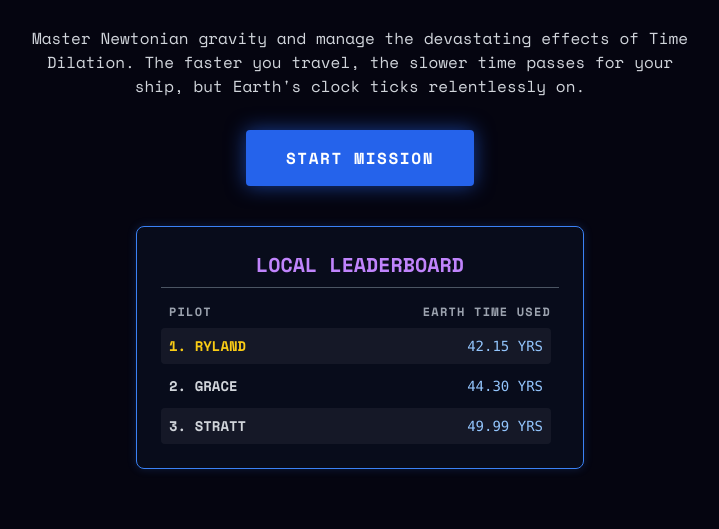
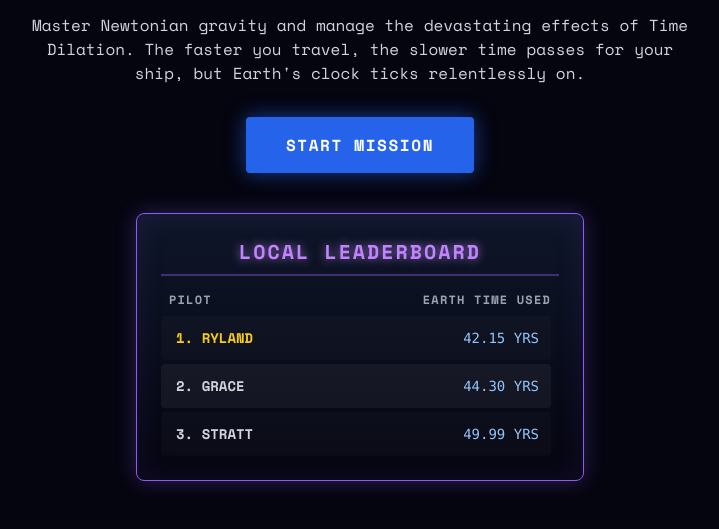
Before and after one commit to abutalhaalam/fun-simple-games, a plain HTML site: page chronos-shift.html in a window 1280 px wide. Shown: the part 227-756 px from the top of the page, without its empty margins (280-999 px from the left). Drawn offline with nearby package versions, Linux system fonts and the light colour scheme; animation ran at ten frames a second.

Commit message:
Enhance leaderboard design and UI elements
Added leaderboard styling and improved UI elements.

```diff
--- a/chronos-shift.html
+++ b/chronos-shift.html
@@ -48,7 +48,46 @@
 
         #main-menu { z-index: 100; pointer-events: auto; }
 
-        .score-row:nth-child(odd) { background-color: rgba(255, 255, 255, 0.05); }
+        /* --- LEADERBOARD CSS COMPONENT --- */
+        .leaderboard-container {
+            background: linear-gradient(180deg, rgba(15, 23, 42, 0.95) 0%, rgba(5, 5, 16, 0.98) 100%);
+            border: 1px solid #8b5cf6;
+            box-shadow: 0 0 20px rgba(139, 92, 246, 0.3), inset 0 0 30px rgba(139, 92, 246, 0.1);
+            border-radius: 12px;
+        }
+        .leaderboard-header {
+            color: #c084fc;
+            text-shadow: 0 0 10px rgba(192, 132, 252, 0.8);
+            border-bottom: 2px solid rgba(139, 92, 246, 0.4);
+            letter-spacing: 0.1em;
+        }
+        .leaderboard-list::-webkit-scrollbar {
+            width: 6px;
+        }
+        .leaderboard-list::-webkit-scrollbar-track {
+            background: rgba(255, 255, 255, 0.05);
+            border-radius: 4px;
+        }
+        .leaderboard-list::-webkit-scrollbar-thumb {
+            background: #8b5cf6;
+            border-radius: 4px;
+        }
+        .score-row {
+            transition: all 0.2s ease;
+            border-left: 3px solid transparent;
+            background-color: rgba(255, 255, 255, 0.02);
+            margin-bottom: 4px;
+        }
+        .score-row:nth-child(even) {
+            background-color: rgba(255, 255, 255, 0.05);
+        }
+        .score-row:hover {
+            background-color: rgba(139, 92, 246, 0.15);
+            border-left: 3px solid #c084fc;
+            transform: translateX(4px);
+        }
+        /* --------------------------------- */
+
     </style>
 </head>
 <body>
@@ -65,13 +104,13 @@
 
         <button id="start-btn" class="px-10 py-4 bg-blue-600 hover:bg-blue-500 text-white font-bold rounded shadow-[0_0_20px_rgba(37,99,235,0.6)] transition-all transform hover:scale-105 tracking-widest mb-10">START MISSION</button>
 
-        <div class="hud-panel p-6 rounded-lg w-full max-w-md">
-            <h2 class="text-xl font-bold text-purple-400 mb-4 text-center border-b border-gray-600 pb-2">LOCAL LEADERBOARD</h2>
+        <div class="leaderboard-container p-6 rounded-lg w-full max-w-md">
+            <h2 class="text-xl font-bold leaderboard-header mb-4 text-center pb-2">LOCAL LEADERBOARD</h2>
             <div class="flex justify-between text-xs text-gray-400 mb-2 px-2 font-bold tracking-widest">
                 <span>PILOT</span>
                 <span>EARTH TIME USED</span>
             </div>
-            <ul id="leaderboard-list" class="space-y-1 max-h-48 overflow-y-auto pr-2">
+            <ul id="leaderboard-list" class="leaderboard-list space-y-1 max-h-48 overflow-y-auto pr-2">
                 <!-- Populated via JS -->
             </ul>
         </div>
@@ -180,7 +219,7 @@
     const ctx = canvas.getContext('2d');
     let width, height;
 
-    // --- UI Elements (Restored) ---
+    // --- UI Elements ---
     const uiAltitude = document.getElementById('altitude');
     const uiVelocity = document.getElementById('velocity');
     const uiVelocityC = document.getElementById('velocity-c');
@@ -197,14 +236,17 @@
     ];
 
     // --- Game Constants & State ---
-    const GRAVITY_CONSTANT = 4000000;
-    const PLANET_RADIUS = 800;
-    const C_SPEED = 5000;
+    // MASSIVE GRAVITY REWORK: Gravity is now an extreme force.
+    // Thrust is lowered to compensate, making orbits and slingshots a primary mechanic.
+    const GRAVITY_CONSTANT = 200000000;
+    const PLANET_RADIUS = 2400; // Planets are 3x larger!
+    const C_SPEED = 8000; // Scaled up slightly for the larger universe gap
     const REAL_C = 299792458;
-    const TARGET_DISTANCE = 500000;
+    const TARGET_DISTANCE = 800000;
     const MAX_EARTH_TIME = 50;
 
-    const SAFE_LANDING_SPEED = 60;
+    // Landing speed tolerance bumped slightly for the immense gravity drop
+    const SAFE_LANDING_SPEED = 80;
     const EARTH_TIME_RATE = 0.03;
 
     // Fuel & Harvest
@@ -214,22 +256,23 @@
     const MAX_SCOOP_SPEED = C_SPEED * 0.5;
     const HARVEST_TIME_REQUIRED = 5;
 
-    // --- Celestial Bodies ---
+    // --- Celestial Bodies (Massively Scaled) ---
     let earth = { name: "EARTH", x: 0, y: 0, radius: PLANET_RADIUS, color: '#1e3a8a', hasOcean: true };
-    let luna = { name: "LUNA", x: 6000, y: 0, radius: 200, color: '#9ca3af', hasOcean: false };
-    let ares = { name: "ARES", x: 25000, y: 15000, radius: 500, color: '#b91c1c', hasOcean: false };
-
-    let alienPlanet = { name: "PROXIMA PRIME", x: TARGET_DISTANCE - 40000, y: 0, radius: 600, color: '#7e22ce', hasOcean: false };
+    let luna = { name: "LUNA", x: 18000, y: 0, radius: 600, color: '#9ca3af', hasOcean: false };
+    let ares = { name: "ARES", x: 60000, y: 40000, radius: 1500, color: '#b91c1c', hasOcean: false };
+    let alienPlanet = { name: "PROXIMA PRIME", x: TARGET_DISTANCE - 60000, y: 0, radius: 1800, color: '#7e22ce', hasOcean: false };
 
     const planets = [earth, luna, ares, alienPlanet];
-    let targetStar = { x: TARGET_DISTANCE, y: 0, radius: 6000, color: '#ef4444' };
+    let targetStar = { x: TARGET_DISTANCE, y: 0, radius: 15000, color: '#ef4444' };
 
     let timeState = { shipTime: 0, earthTime: 0, hasLaunched: false };
     let gameState = 'menu'; // 'menu', 'playing', 'won', 'lost', 'crashed'
 
     let ship = {
         x: 0, y: -PLANET_RADIUS, vx: 0, vy: 0, angle: -Math.PI / 2,
-        width: 12, height: 24, thrustPower: 1200, throttle: 0, rotationSpeed: 3,
+        width: 16, height: 32, // Ship size slightly increased to match scale
+        thrustPower: 180, // DRASTICALLY REDUCED. You must fight gravity now.
+        throttle: 0, rotationSpeed: 3,
         isThrusting: false, isGrounded: true, landedOn: earth, altitude: 0,
         fuel: MAX_FUEL, isScooping: false, hasCure: false, harvestProgress: 0
     };
@@ -266,7 +309,7 @@
     window.addEventListener('wheel', (e) => {
         if (gameState !== 'playing') return;
         camera.manualZoomOffset -= e.deltaY * 0.002;
-        camera.manualZoomOffset = Math.max(-2, Math.min(camera.manualZoomOffset, 3));
+        camera.manualZoomOffset = Math.max(-3, Math.min(camera.manualZoomOffset, 4)); // Expanded zoom bounds for bigger planets
     });
 
     function resize() {
@@ -283,12 +326,11 @@
         const list = document.getElementById('leaderboard-list');
         list.innerHTML = '';
 
-        // Sort by lowest time
         localLeaderboard.sort((a, b) => a.time - b.time);
 
         localLeaderboard.slice(0, 5).forEach((entry, idx) => {
             const li = document.createElement('li');
-            li.className = 'score-row flex justify-between p-2 rounded text-sm';
+            li.className = 'score-row flex justify-between p-3 rounded text-sm';
             li.innerHTML = `
                 <span class="font-bold ${idx === 0 ? 'text-yellow-400' : 'text-gray-300'}">${idx + 1}. ${entry.name}</span>
                 <span class="text-blue-300 font-mono">${entry.time.toFixed(2)} YRS</span>
@@ -310,7 +352,7 @@
     function resetPhysicsState() {
         ship = {
             x: 0, y: -PLANET_RADIUS, vx: 0, vy: 0, angle: -Math.PI / 2,
-            width: 12, height: 24, thrustPower: 1200, throttle: 0, rotationSpeed: 3,
+            width: 16, height: 32, thrustPower: 180, throttle: 0, rotationSpeed: 3,
             isThrusting: false, isGrounded: true, landedOn: earth, altitude: 0,
             fuel: MAX_FUEL, isScooping: false, hasCure: false, harvestProgress: 0
         };
@@ -333,7 +375,6 @@
 
     function gameLoop(timestamp) {
         if (gameState !== 'playing') {
-            // If in menu, just draw the starfield rotating slowly in background
             if (gameState === 'menu') {
                 camera.x += 1;
                 draw();
@@ -519,13 +560,14 @@
     let baseFrameCounter = 0;
     let burnFrameCounter = 0;
 
-    function simulateTrajectory(useThrust, maxSteps = 120) {
+    function simulateTrajectory(useThrust, maxSteps = 150) {
         let simX = ship.x, simY = ship.y;
         let simVx = ship.vx, simVy = ship.vy;
         let simFuel = ship.fuel;
 
         const currentSpeed = Math.hypot(simVx, simVy);
-        const simDt = Math.max(3.0, currentSpeed / 20);
+        // Slightly smoother step calculation for the massive new gravity
+        const simDt = Math.max(1.5, currentSpeed / 30);
 
         const path = [];
         let state = 'orbit';
@@ -548,7 +590,7 @@
                 const rSq = p.radius * p.radius;
 
                 if (distSq <= rSq) isColliding = true;
-                if (distSq <= rSq * 16) inSoi = true;
+                if (distSq <= rSq * 25) inSoi = true; // Expanded SOI visual detection
 
                 if (distSq > 0) {
                     const dist = Math.sqrt(distSq);
@@ -595,7 +637,8 @@
             targetZoom = (width / (TARGET_DISTANCE * 1.2)) * scrollZoomFactor;
         } else {
             const speed = Math.hypot(ship.vx, ship.vy);
-            targetZoom = Math.max(0.1, 1.0 - (speed / 3000)) * scrollZoomFactor;
+            // Re-tuned zoom out curve to handle the massive new planet sizes nicely
+            targetZoom = Math.max(0.05, 1.0 - (speed / 3500)) * scrollZoomFactor;
         }
 
         camera.x += (targetCamX - camera.x) * 0.1;
@@ -783,8 +826,8 @@
             ctx.fill();
         }
 
-        if (ship.altitude < 2000) {
-            const deployRatio = Math.max(0, Math.min(1, (2000 - ship.altitude) / 500));
+        if (ship.altitude < 4000) {
+            const deployRatio = Math.max(0, Math.min(1, (4000 - ship.altitude) / 1000));
             const legExt = sWidth * 0.9 * deployRatio;
             const legDrop = sHeight * 0.4 * deployRatio;
 
```
